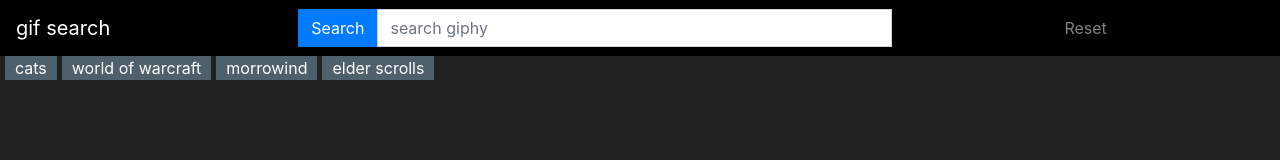
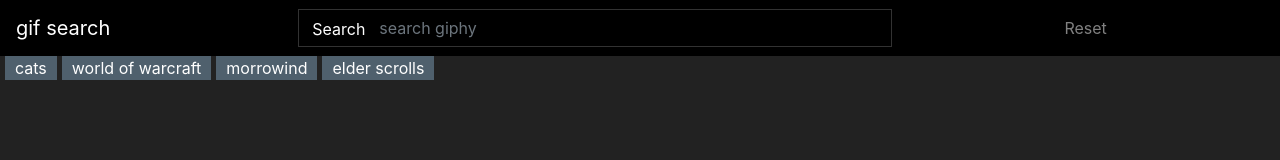
Before and after one commit to erskine1/giphy-api, a plain HTML site: page index.html in a window 1280 px wide. Drawn offline with nearby package versions, Linux system fonts and the light colour scheme.

Commit message:
additional styling for search bar

```diff
--- a/assets/css/style.css
+++ b/assets/css/style.css
@@ -1,5 +1,10 @@
 .navbar {
   background: #000;
+}
+
+.search-bar {
+  position: relative;
+  width: 100%;
 }
 
 .banner {
@@ -17,6 +22,45 @@ input.form-control {
 
 .btn {
   border-radius: 0;
+}
+
+.btn-primary, .form-control {
+  background: #000;
+  border: none;
+}
+
+#search {
+  position: absolute;
+  top: 0;
+  bottom: 0;
+  margin: 2px;
+}
+
+#search-term {
+  background: #000;
+  padding-left: 80px;
+  border: 1px solid rgba(100,100,100,0.5);
+  color: #fff;
+}
+
+#search-term:focus {
+  border: 1px solid #38c3f9;
+  box-shadow: none;
+}
+
+#search:hover {
+  color: #38c3f9;
+  background: #000;
+}
+
+#search:active {
+  color: #000;
+  background:  #38c3f9;
+  box-shadow: none;
+}
+
+#search:focus {
+  box-shadow: none;
 }
 
 img {
@@ -38,6 +82,7 @@ img {
   padding: 10px;
   z-index: 1;
   opacity: 0;
+  font-weight: 700;
 }
 
 .imgBox:hover .gifInfo {
--- a/assets/javascript/giphy-search.js
+++ b/assets/javascript/giphy-search.js
@@ -50,9 +50,6 @@ function makeGifs(giphyData) {
     imgBox.append(gifInfo);
     imgBox.append(image);
     $('#gifs-box').append(imgBox);
-
-
-
   }
 }
 
--- a/index.html
+++ b/index.html
@@ -16,8 +16,10 @@
       <a class="navbar-brand" href="#">gif search</a>
 
       <form class="d-inline-flex col-md-6 mx-auto" id="search-form">
-        <button class="btn btn-primary" type="submit" id="search">Search</button>
-        <input class="form-control" type="search" placeholder="search giphy" aria-label="search" id="search-term">
+        <div class="search-bar">
+          <button class="btn btn-primary" type="submit" id="search">Search</button>
+          <input class="form-control" type="search" placeholder="search giphy" aria-label="search" id="search-term">
+        </div>
       </form>
       <ul class="navbar-nav mr-auto">
         <li class="nav-item">
```
